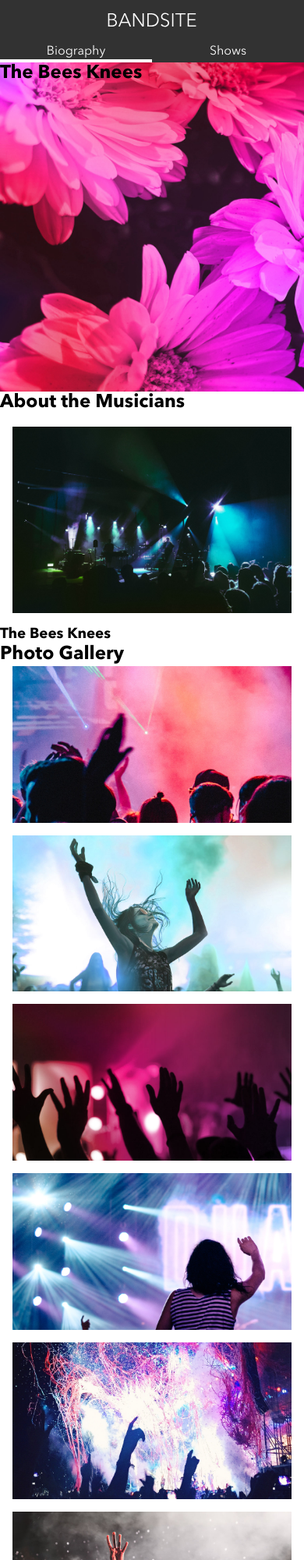
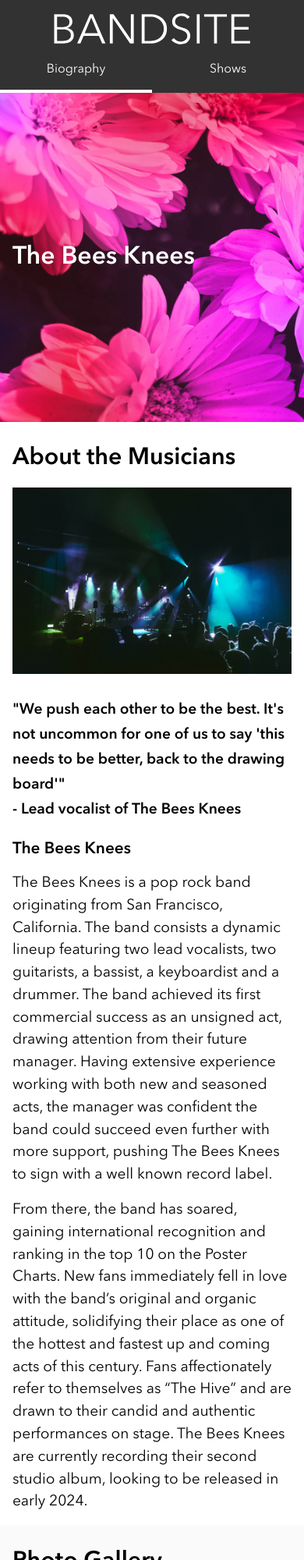
Before and after one commit to ATrainstation/band-site, a plain HTML site: page index.html in a window 390 px wide. Shown: the top 2000 px of the page at 78% size. Drawn offline with Linux system fonts and the light colour scheme.

Commit message:
finish rough mobile styles

```diff
--- a/index.html
+++ b/index.html
@@ -25,29 +25,58 @@
         </section>
 
         <section class="hero">
-            <div class="hero__title">
-                <h1>The Bees Knees</h1>
+            <div>
+                <h1 class="hero__title">The Bees Knees</h1>
             </div>
         </section>
     </header>
 
     <main>
         <section class="about">
-            <div class="about__title">
-                <h1>About the Musicians</h1>
+            <div>
+                <h1 class="about__title">About the Musicians</h1>
             </div>
             <div class= "about__container">
                 <img class="about__image" src="assets/images/band.jpg"/>
             </div>
 
             <div class="about__quote">
-
+                <p>"We push each other to be the best. It's not uncommon for one of us to say 'this needs to be better, back to the drawing board'"
+                    <br>
+                    - Lead vocalist of The Bees Knees</p>
             </div>
 
             <article class="about__bio">
                 <h3 class="about__bio__title">The Bees Knees</h3>
-                <p class="about__bio__title__para1"></p>
-                <p class="about__bio__title__para2"></p>
+                <p class="about__bio__para1">
+                    The Bees Knees is a pop rock band originating
+from San Francisco, California. The band
+consists a dynamic lineup featuring two lead
+vocalists, two guitarists, a bassist, a
+keyboardist and a drummer. The band
+achieved its first commercial success as an
+unsigned act, drawing attention from their
+future manager. Having extensive experience
+working with both new and seasoned acts, the
+manager was confident the band could
+succeed even further with more support,
+pushing The Bees Knees to sign with a well
+known record label.
+                </p>
+                <p class="about__bio__para2">
+                    From there, the band has soared, gaining
+international recognition and ranking in the
+top 10 on the Poster Charts. New fans
+immediately fell in love with the band’s original
+and organic attitude, solidifying their place as
+one of the hottest and fastest up and coming
+acts of this century. Fans affectionately refer to
+themselves as “The Hive” and are drawn to
+their candid and authentic performances on
+stage. The Bees Knees are currently recording
+their second studio album, looking to be
+released in early 2024.
+                </p>
 
             </article>
         </section>
@@ -122,6 +151,10 @@
                     </div>
                 </article>
 
+                <div>
+                    <img class="footer__logo" src="assets/logo/Logo-bandsite.svg"/>
+                </div>
+
                 <div class="footer__copyright">
                     <p>Copyright The Bees Knees © 2023 All Rights Reserved</p>
                 </div>
--- a/scss/partials/1-Helpers/_mixins.scss
+++ b/scss/partials/1-Helpers/_mixins.scss
@@ -24,8 +24,8 @@
 }
 
 @mixin sectionHeader {
-    @include bold;
-    font-size: 2.25rem;
+    @include demi;
+    font-size: 1.9rem;
     line-height: 2.75rem;
 }
 
@@ -37,8 +37,8 @@
 
 @mixin bodyCopy {
     @include regular;
-    font-size: 0.813rem;
-    line-height: 0.889rem;
+    font-size: 1rem;
+    line-height: 1.6rem;
 }
 
 @mixin footerCopy {
--- a/scss/partials/1-Helpers/_variables.scss
+++ b/scss/partials/1-Helpers/_variables.scss
@@ -7,7 +7,7 @@ $white: #FFF; //Primary text olor on dark background, light background, active C
 
     // Secondary
 $darkblk: #000;
-$mercury: #E1E1E1;
+$mercury: #fafafa;
 $alabaster: #FAFAFA;
 
 $avenirReg: url('../assets/Font/AvenirNextLTPro-Regular.otf');
--- a/scss/partials/3-Layout/_footer.scss
+++ b/scss/partials/3-Layout/_footer.scss
@@ -16,6 +16,20 @@
         padding: 1rem 0;
 
     }
+
+    &__info__name {
+
+    }
+
+    &__info__area {
+        padding: 1rem 0;
+    }
+
+    &__logo {
+        height: 7vh;
+        width: auto;
+        padding-bottom: 1rem;
+    }
 }
 
 .social {
@@ -23,15 +37,21 @@
     flex-direction: column;
     padding: 1rem 0;
 
+    &__title {
+        font-size: 2rem;
+        font-weight: 600;
+        padding-bottom: 1rem;
+    }
+
    &__icons {
     display: flex;
     flex-wrap: wrap;
     justify-content: flex-start;
-    gap: 1rem;
+    gap: 1.9rem;
    }
 
    &__icon {
-    height: 40px;
+    height: 30px;
     width: auto;
    }
 
--- a/scss/partials/3-Layout/_header.scss
+++ b/scss/partials/3-Layout/_header.scss
@@ -10,8 +10,12 @@
 
     &__title {
         text-align: center;
-        justify-content: center;
         @include light-OnDark (#fff);
+    }
+
+    &__title img{
+        height: 5vh;
+        width: auto;
     }
 
     &__links {
@@ -19,8 +23,10 @@
         justify-content: space-evenly;
         width: 100%;
         margin: 0;
-        padding: 0;
-        padding-top: 1rem;
+    }
+
+    &__links li {
+        padding: 1rem 0;
     }
 
     &__link {
@@ -37,3 +43,21 @@
         @include light-OnDark (#fff);
     }
 }
+
+.hero {
+    display: flex;
+    align-items: center;
+    height: 50vh;
+    background-image: url("../../../assets/images/hero-bio.jpg");
+    background-size: cover;
+    margin: 0;
+    padding-left: 1rem;
+
+    &__title {
+        @include dt-subheader;
+        font-size: 2rem;
+        color: $white;
+
+    }
+
+}
--- a/scss/partials/3-Layout/_sections.scss
+++ b/scss/partials/3-Layout/_sections.scss
@@ -1,30 +1,75 @@
-.hero {
-    height: 50vh;
-    background-image: url("../assets/images/hero-bio.jpg");
-    background-size: cover;
-    margin: 0;
-}
 
 .about {
     display: flex;
     flex-wrap: wrap;
+    padding: 0 1rem;
+
+
+    &__title {
+        @include sectionHeader;
+        padding-top: 1.5rem;
+        padding-bottom: 1rem;
+    }
 
     &__container {
-     display: flex;
-     flex-wrap: wrap;
-     margin: 1rem;
-}
+     width: 100%;
+     height: auto;
+
+    }
+
 
     &__image {
-    display: flex;
-    flex-wrap: wrap;
     width: 100%;
     height: auto;
 }
+
+
+    &__quote {
+        font-weight: 600;
+        font-size: 1.2rem;
+        line-height: 2rem;
+
+        padding-top: 1.5rem;
+        padding-bottom: 1.4rem;
+    }
+
+    &__bio {
+        width: 100%;
+        @include bodyCopy;
+    }
+
+    &__bio__title {
+        font-size: 1.3rem;
+        font-weight: 550;
+        padding-bottom: 1rem;
+
+    }
+
+    &__bio__para1 {
+        font-size: 1.2rem;
+        line-height: 1.8rem;
+        padding-bottom: 1rem;
+        font-weight: 400;
+    }
+
+    &__bio__para2 {
+        font-size: 1.2rem;
+        line-height: 1.8rem;
+        padding-bottom: 1rem;
+        font-weight: 400;
+    }
 }
 
 .gallery {
+    padding: 0 1rem;
+    background-color: $alabaster;
     justify-content: center;
+
+    &__title {
+        @include sectionHeader;
+        padding-top: 1.5rem;
+        padding-bottom: 1rem;
+    }
 
     &_photos {
     display: flex;
@@ -39,7 +84,6 @@
 
     &__photo img {
     width: 100%;
-    padding: 0 1rem;
     padding-bottom: 1rem;
 
 }
```
Also changed, not shown: scss/main.css, 1 other file.
